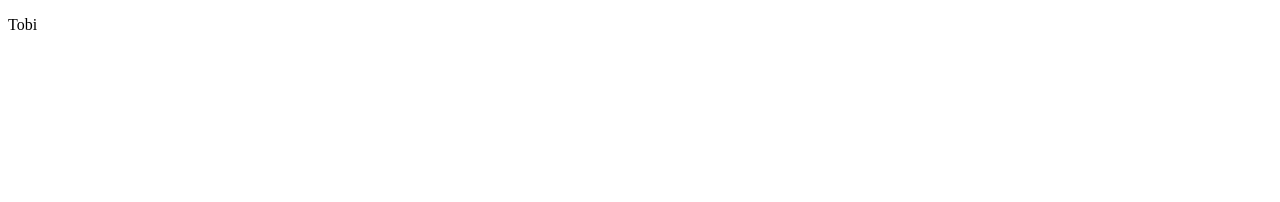
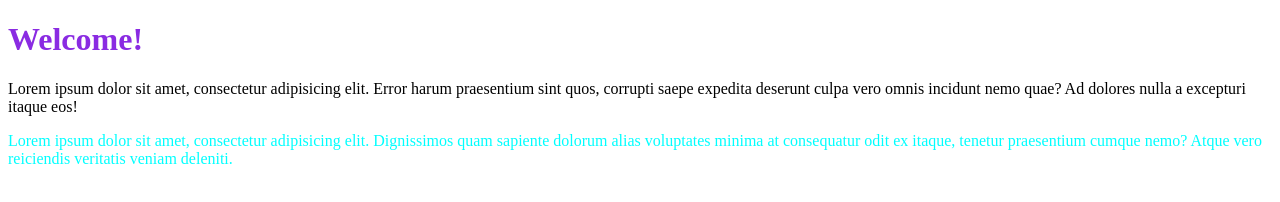
Before and after one commit to Olutobi9698/github-demo, a plain HTML site: page index.html in a window 1280 px wide. Drawn offline with Linux system fonts and the light colour scheme.

Commit message:
secondary commit

```diff
--- /dev/null
+++ b/css/style.css
@@ -0,0 +1,8 @@
+h1{
+    color: blueviolet;
+}
+
+#p2{
+    display: flex;
+    color: aqua;
+}
--- a/index.html
+++ b/index.html
@@ -1,11 +1,25 @@
 <!DOCTYPE html>
 <html lang="en">
-<head>
-    <meta charset="UTF-8">
-    <meta name="viewport" content="width=device-width, initial-scale=1.0">
+  <head>
+    <meta charset="UTF-8" />
+    <meta name="viewport" content="width=device-width, initial-scale=1.0" />
     <title>github-demo</title>
-</head>
-<body>
-    <p>Tobi</p>
-</body>
+    <link rel="stylesheet" href="css/style.css" />
+  </head>
+  <body>
+    <h1>Welcome!</h1>
+    <article>
+      <p>
+        Lorem ipsum dolor sit amet, consectetur adipisicing elit. Error harum
+        praesentium sint quos, corrupti saepe expedita deserunt culpa vero omnis
+        incidunt nemo quae? Ad dolores nulla a excepturi itaque eos!
+      </p>
+      <p id="p2">
+        Lorem ipsum dolor sit amet, consectetur adipisicing elit. Dignissimos
+        quam sapiente dolorum alias voluptates minima at consequatur odit ex
+        itaque, tenetur praesentium cumque nemo? Atque vero reiciendis veritatis
+        veniam deleniti.
+      </p>
+    </article>
+  </body>
 </html>
```
